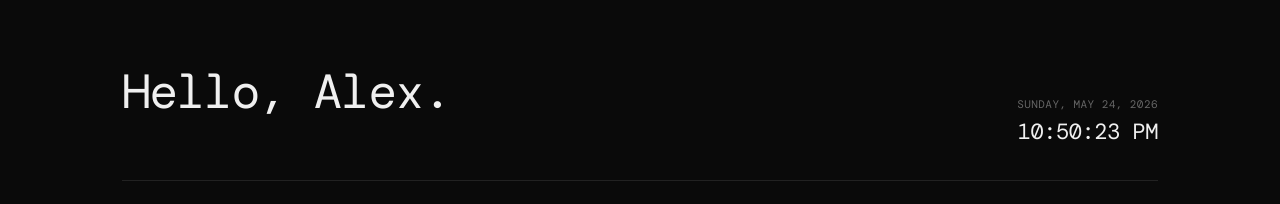
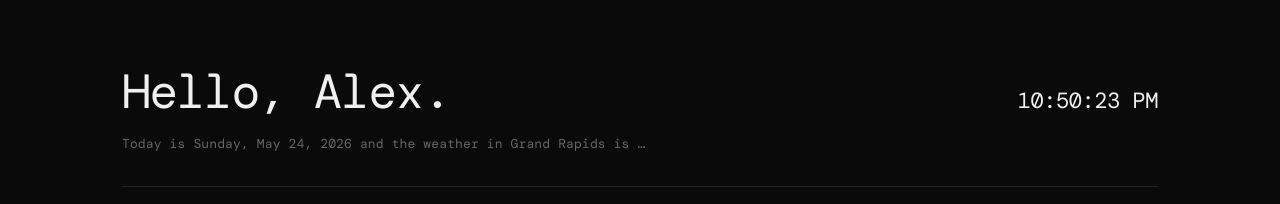
Before and after one commit to ziurai/second-brain, a Next.js app: page / in a window 1280 px wide. Shown: the top 204 px of the page. Built offline with nearby package versions, Linux system fonts and the light colour scheme; no server answers; a web font is replaced by a local one.

Commit message:
Add weather/date greeting and remove date from clock
Co-Authored-By: Claude Sonnet 4.6 <noreply@anthropic.com>

```diff
--- a/app/components/Clock.tsx
+++ b/app/components/Clock.tsx
@@ -12,13 +12,6 @@ export default function Clock() {
 
   if (!now) return null;
 
-  const dateStr = now.toLocaleDateString("en-US", {
-    weekday: "long",
-    year: "numeric",
-    month: "long",
-    day: "numeric",
-  });
-
   const timeStr = now.toLocaleTimeString("en-US", {
     hour: "2-digit",
     minute: "2-digit",
@@ -27,7 +20,6 @@ export default function Clock() {
 
   return (
     <div className="clock-block">
-      <span className="clock-date">{dateStr}</span>
       <span className="clock-time">{timeStr}</span>
     </div>
   );
--- /dev/null
+++ b/app/components/WeatherGreeting.tsx
@@ -0,0 +1,31 @@
+"use client";
+import { useState, useEffect } from "react";
+
+export default function WeatherGreeting() {
+  const [temp, setTemp] = useState<number | null>(null);
+
+  useEffect(() => {
+    fetch(
+      "https://api.open-meteo.com/v1/forecast?latitude=42.9634&longitude=-85.6681&current=temperature_2m&temperature_unit=fahrenheit"
+    )
+      .then((r) => r.json())
+      .then((data) => setTemp(Math.round(data.current.temperature_2m)))
+      .catch(() => setTemp(null));
+  }, []);
+
+  const dateStr = new Date().toLocaleDateString("en-US", {
+    weekday: "long",
+    month: "long",
+    day: "numeric",
+    year: "numeric",
+  });
+
+  const weatherPart =
+    temp !== null ? `${temp}°F` : "…";
+
+  return (
+    <p className="weather-greeting">
+      Today is {dateStr} and the weather in Grand Rapids is {weatherPart}
+    </p>
+  );
+}
--- a/app/page.tsx
+++ b/app/page.tsx
@@ -1,4 +1,5 @@
 import Clock from "./components/Clock";
+import WeatherGreeting from "./components/WeatherGreeting";
 import Dashboard from "./components/Dashboard";
 
 export default function Home() {
@@ -6,7 +7,10 @@ export default function Home() {
     <main className="main">
       <header className="header">
         <div className="greeting-block">
-          <h1 className="greeting">Hello, Alex.</h1>
+          <div className="greeting-left">
+            <h1 className="greeting">Hello, Alex.</h1>
+            <WeatherGreeting />
+          </div>
           <Clock />
         </div>
         <div className="header-rule" />
@@ -35,6 +39,12 @@ export default function Home() {
           flex-wrap: wrap;
         }
 
+        .greeting-left {
+          display: flex;
+          flex-direction: column;
+          gap: 6px;
+        }
+
         .greeting {
           font-size: clamp(28px, 5vw, 48px);
           font-weight: 300;
@@ -42,18 +52,18 @@ export default function Home() {
           color: var(--text-primary);
         }
 
+        .weather-greeting {
+          font-size: 13px;
+          color: var(--text-secondary);
+          font-weight: 400;
+          letter-spacing: 0.01em;
+        }
+
         .clock-block {
           display: flex;
           flex-direction: column;
           align-items: flex-end;
           gap: 2px;
-        }
-
-        .clock-date {
-          font-size: 11px;
-          color: var(--text-secondary);
-          letter-spacing: 0.04em;
-          text-transform: uppercase;
         }
 
         .clock-time {
```
